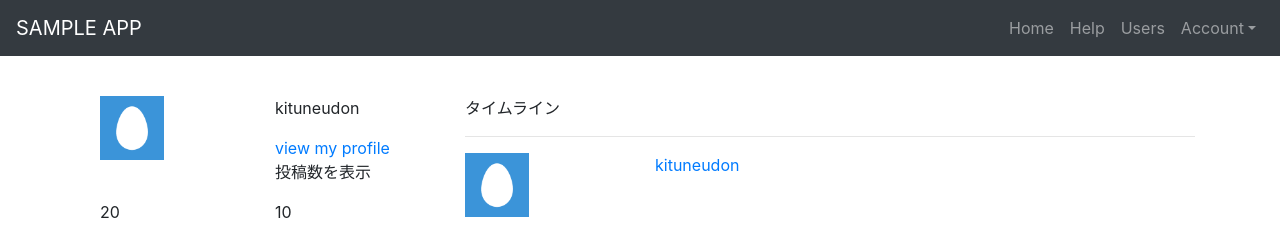
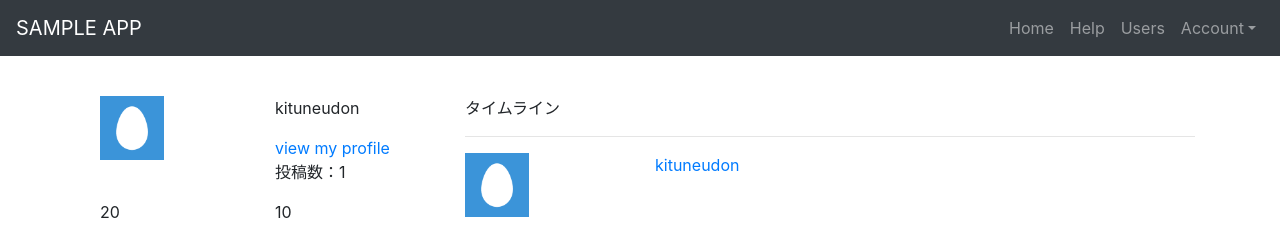
Before and after one commit to KituneUdon/twiiter-like-sns, a React (Create React App) app in the folder frontend/: page / in a window 1280 px wide. Shown: the top 243 px of the page. Built offline with nearby package versions, Linux system fonts and the light colour scheme.

Commit message:
#7 投稿数をpropsで受け取るように変更

```diff
--- a/frontend/src/App.tsx
+++ b/frontend/src/App.tsx
@@ -14,7 +14,7 @@ const App: FC = () => (
     <Container>
       <Row>
         <Col xs={4}>
-          <Profile name="kituneudon" />
+          <Profile name="kituneudon" postedNumber={1} />
           <PostForm />
         </Col>
         <Col xs={8}>
--- a/frontend/src/components/Profile.tsx
+++ b/frontend/src/components/Profile.tsx
@@ -7,9 +7,10 @@ import UserInfo from './UserInfo';
 
 type Props = {
   name: string;
+  postedNumber: number;
 };
 
-const Profile: FC<Props> = ({ name }) => (
+const Profile: FC<Props> = ({ name, postedNumber }) => (
   <Container>
     <Row>
       <Col>
@@ -18,7 +19,7 @@ const Profile: FC<Props> = ({ name }) => (
       <Col>
         <p>{name}</p>
         <a href="http://localhost:4000">view my profile</a>
-        <p>投稿数を表示</p>
+        <p>投稿数：{postedNumber}</p>
       </Col>
     </Row>
     <Row>
```
Also changed, not shown: 1 other file (tests, documents, lock files or other folders).
